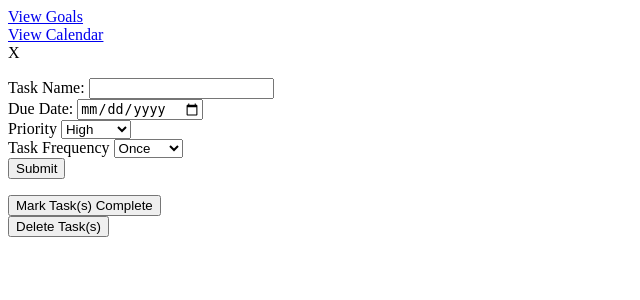
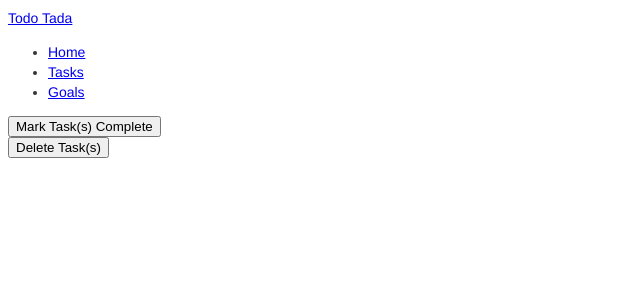
Before and after one commit to yfalcon8/task_manager, a Flask app: template templates/tasks.html in a window 1280 px wide. Shown: the top 300 px of the page, without its empty margins (0-640 px from the left). Run offline with Flask 2, Linux system fonts and the light colour scheme; the template is opened without the code that fills it, so the values that code supplies are empty; some libraries are stand-ins or nearby versions.

Commit message:
Added a basic navbar to base and made landing.html, goals.html and tasks.html inherit from it. Removed redundant scripts from the latter two html files.

```diff
--- a/server.py
+++ b/server.py
@@ -125,7 +125,7 @@ def home():
 ################ Render information on goals and tasks from Model #############
 @app.route('/landing')
 def landing():
-#     """Main page after login/registration."""
+    """Main page after login/registration."""
 
 #     username = session['username']
 #     user_id = session["user_id"]
@@ -148,8 +148,8 @@ def landing():
                            username="Minnie")
 
 
-# @app.route('/goals')
-# def render_goals():
+@app.route('/goals')
+def render_goals():
 #     """Queries DB to render the user's goals and takes them to goals.html"""
 
 #     user_id = session['user_id']
@@ -165,21 +165,19 @@ def landing():
 #     goals = db.session.query(Goal.active_goals).all()
 #     description = db.session.query(Goal.description).all()
 
-#     return render_template("goals.html",
-#                            goals=goals,
-#                            description=description)
+    return render_template("goals.html")
 
 
-# @app.route('/tasks')
-# def render_tasks():
+@app.route('/tasks')
+def render_tasks():
 #     """Queries DB for user's tasks and takes them to tasks.html"""
 
 #     user_id = session["user_id"]
 
 #     tasks = db.session.query(Task.task_name, Task.due_date).filter_by(user_id=user_id).all()
 
-#     return render_template("tasks.html",
-#                            tasks=tasks)
+    return render_template("tasks.html",
+                           tasks="Laundry")
 
 
 # # @login_required
--- a/static/css/stylesheet.css
+++ b/static/css/stylesheet.css
@@ -1,4 +1,3 @@
-
 body {
     font-family: "Helvetica Neue",Helvetica,Arial,sans-serif;
     font-size: 14px;
--- a/templates/base.html
+++ b/templates/base.html
@@ -12,21 +12,39 @@
     <link rel="shortcut icon" href="/static/img/favicon.ico">
     <link href="https://fonts.googleapis.com/css?family=Lato:700" rel="stylesheet">
     <link rel="stylesheet" href="/static/css/stylesheet.css">
+
+
+
+
+    <!-- navbar -->
+
+<nav class="navbar navbar-inverse">
+  <div class="container-fluid">
+    <div class="navbar-header">
+      <a class="navbar-brand" href="#">Todo Tada</a>
+    </div>
+    <ul class="nav navbar-nav">
+      <li class="active"><a href="/landing">Home</a></li>
+      <li><a href="/tasks">Tasks</a></li>
+      <li><a href="/goals">Goals</a></li>
+    </ul>
+  </div>
+</nav>
 </head>
+
+
 
 <body>
     {% block content %}
         <p>BODY GOES HERE.</p>
     {% endblock %}
 
-    <a href="/tasks">Tasks</a><br>
-    <a href="/goals">Goals</a><br>
-    <a href="/calendar">Calendar</a>
 </body>
 
     <!-- jQuery -->
     <script type="text/javascript" src="https://ajax.microsoft.com/ajax/jQuery/jquery-1.4.2.min.js"></script>
     <script src="https://ajax.googleapis.com/ajax/libs/jquery/1.11.3/jquery.min.js"></script>
+    <script src="https://code.jquery.com/jquery-2.1.4.min.js"></script>
     <!-- Bootstrap Core -->
     <script src="https://maxcdn.bootstrapcdn.com/bootstrap/3.3.4/js/bootstrap.min.js"></script>
 
--- a/templates/landing.html
+++ b/templates/landing.html
@@ -3,7 +3,7 @@
 {% block content %}
     <div class="container">
 
-        <h1>Landing Paaaaaage</h1>
+        <h1>Landing</h1>
 
         <p>Welcome back, {{ username }}!</p>
 
--- a/templates/tasks.html
+++ b/templates/tasks.html
@@ -1,43 +1,28 @@
-<!-- {% block extra_js %} -->
+{% extends "base.html" %}
 
-<!-- Here is where the link to the JS would go once that is coded -->
-<!-- <script type="text/javascript" src="static/"></script> -->
-
-<!-- {% endblock %} -->
 {% block content %}
-{% endblock %}
-<script src="https://ajax.googleapis.com/ajax/libs/jquery/1.11.3/jquery.min.js"></script>
-<script src="https://code.jquery.com/jquery-2.1.4.min.js"></script>
-<!-- This div will be the fixed left bar for the user to click to act on the tasks that are in the "main task div" below -->
-<div class="container-fluid">
-    <div class="row">
-        <div class="col-sm-3 col-lg-2" id="left_bar">
-            <nav class="navbar navbar-default navbar-fixed-side">
-
-            </nav>
-        </div>
-
-<a href="/goals">View Goals</a><br>
-<a href="/calendar">View Calendar</a>
 <!-- This is the main div where the user will see all current tasks. -->
 <div id="main_task_div" class="col-sm-9 col-lg-10">
-            <!-- Content -->
+
     <!-- Jinja loop feed from the db the current tasks -->
     <div id="addTaskModal" class="modal">
         <div class="model-content">
-                        <span class="close">X</span>
             <p>
                 <form action="/url for server", methods="POST">
+
                     Task Name:
                      <input type="text" name="taskname"><br>
+
                     Due Date:
                      <input type="date" name="task_due_date"><br>
+
                     Priority
                     <select name="priority">
                         <option value="high">High</option>
                         <option value="medium">Medium</option>
                         <option value="low">Low</option>
                     </select><br>
+
                     Task Frequency
                     <select name="task_frequency">
                         <option value="never">Once</option>
@@ -52,9 +37,6 @@
     </div>
 
                 <!-- insert table -->
-                {% for task in tasks %}
-                    <input type="checkbox" name="task" value="{{ task.task_name }}">{{ task.task_name }} {{ task.due_date }}<br>
-                {% endfor %}
 
                             <script type="text/javascript">
                 //make an ajax call that shows the task is added - this is currently an alert box
@@ -112,3 +94,4 @@
         </div>
     </div>
 </div>
+{% endblock %}
```
Also changed, not shown: templates/goals.html (+6 -4 lines). Lines whose indentation alone changed are shown as unchanged.
